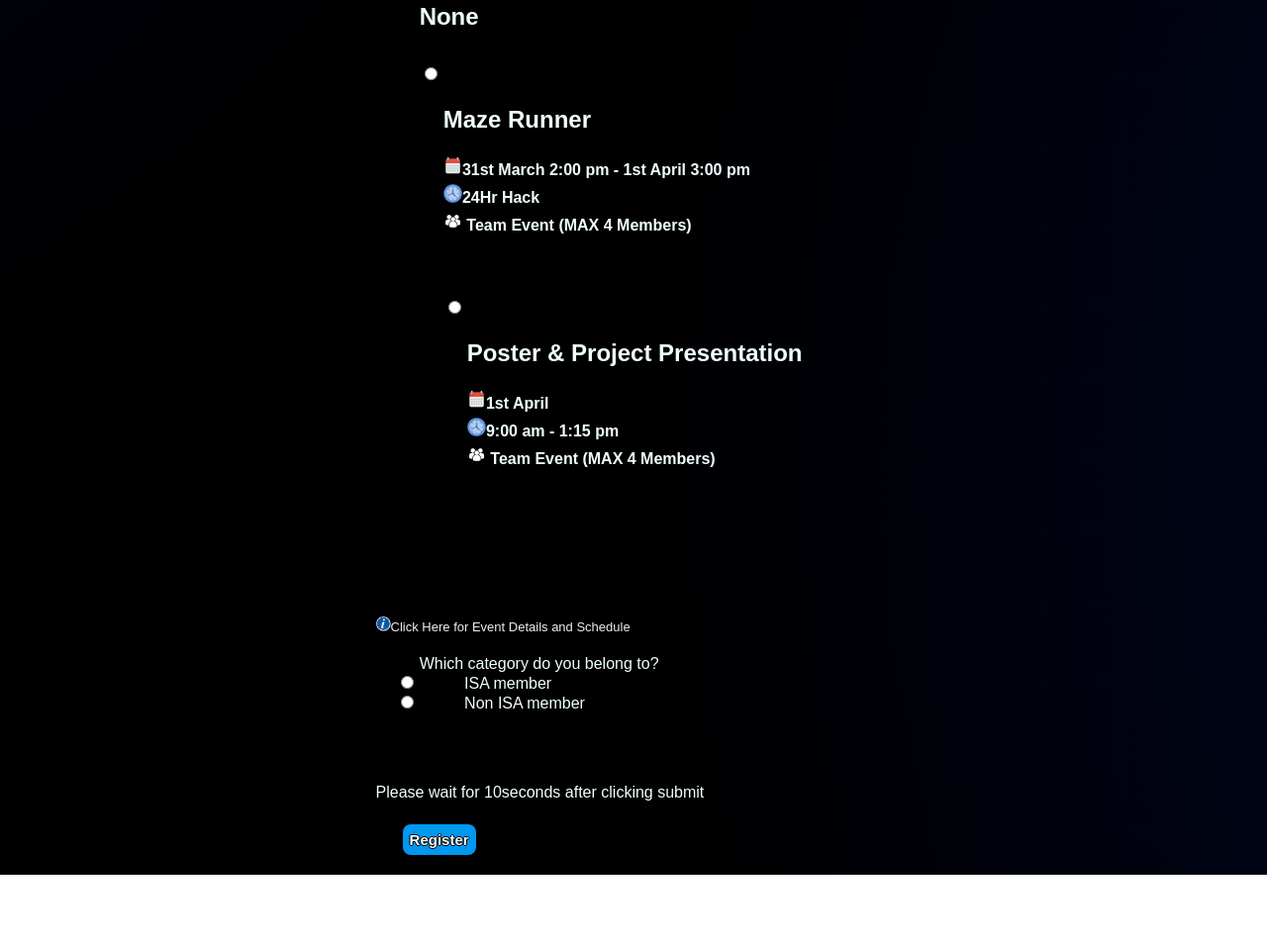
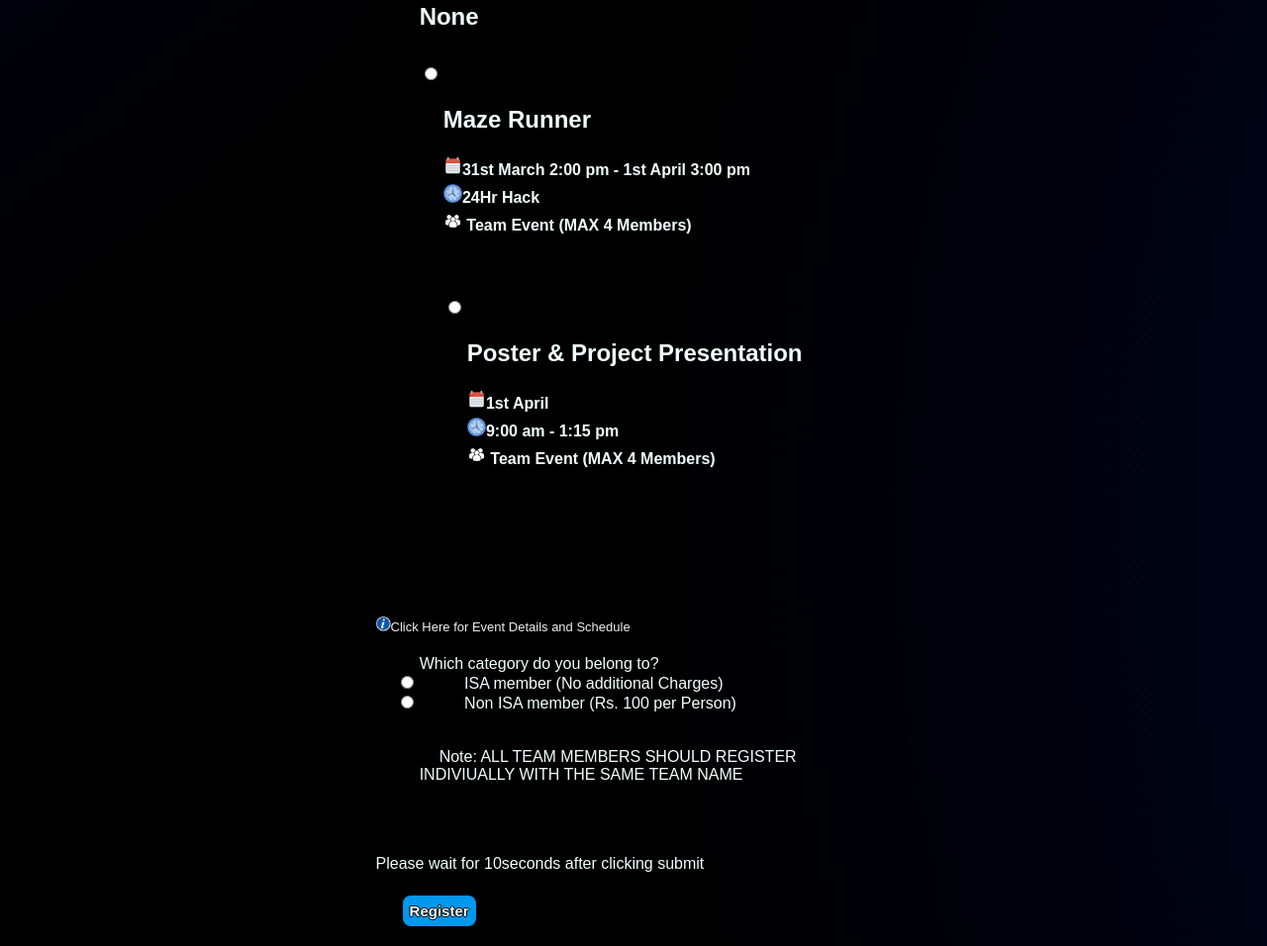
Before and after one commit to V-Pavan-Sastry/iACT2023, a plain HTML site: page regpage.html in a window 1280 px wide. Shown: the part 1643-2599 px from the top of the page at 99% size. Before the commit the page ends 2527 px from the top, so only its background shows below. Drawn offline with nearby package versions, Linux system fonts and the light colour scheme.

Commit message:
Update regpage.html

```diff
--- a/regpage.html
+++ b/regpage.html
@@ -327,7 +327,7 @@ crossorigin="anonymous"></script>
 	<script>
 		function SubForm (){
 			$.ajax({
-    url:"https://api.apispreadsheets.com/data/0JAWagouJ0Q9ZuFN/",
+				url:"https://api.apispreadsheets.com/data/ULf6C9kc0sHwkKAg/",
     type:"post",
     data:$("#myForm").serializeArray(),
     error: function(){
@@ -461,9 +461,10 @@ function SubForm (){
   <div class="radioButton" style="padding: 20px 20px 20px 20px;">
     <label>Which category do you belong to?</label><br>
     <input type="radio" id="isa_member_yes" name="membershipStatus" value="yes" onclick="toogle()">
-    <label for="yes"style="padding: 20px 20px 20px 20px;">ISA member</label><br>
+    <label for="yes"style="padding: 20px 20px 20px 20px;">ISA member (No additional Charges)</label><br>
     <input type="radio" id="isa_member_no" name="membershipStatus" value="no" onclick="toogle()">
-    <label for="no" style="padding: 20px 20px 20px 20px;">Non ISA member </label><br>
+    <label for="no" style="padding: 20px 20px 20px 20px;">Non ISA member (Rs. 100 per Person)</label><br><br><br>
+    <label style="padding: 20px 20px 20px 20px;">Note: ALL TEAM MEMBERS SHOULD REGISTER INDIVIUALLY WITH THE SAME TEAM NAME</label><br>
   </div>
   <div class="inputBox"id="isa_member_id">
     <input type="text" name="membershipid">
```
Lines whose indentation alone changed are shown as unchanged.
